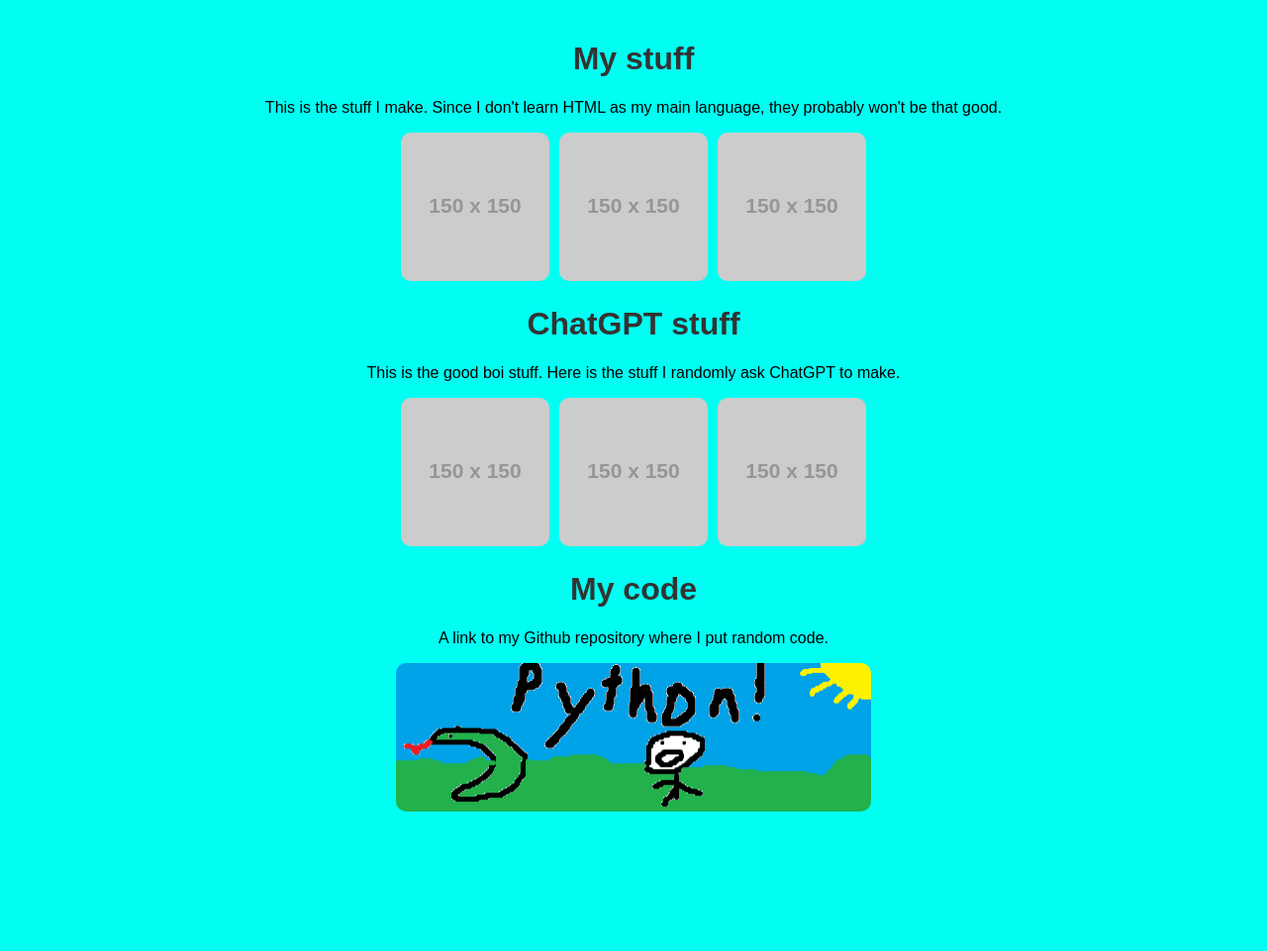
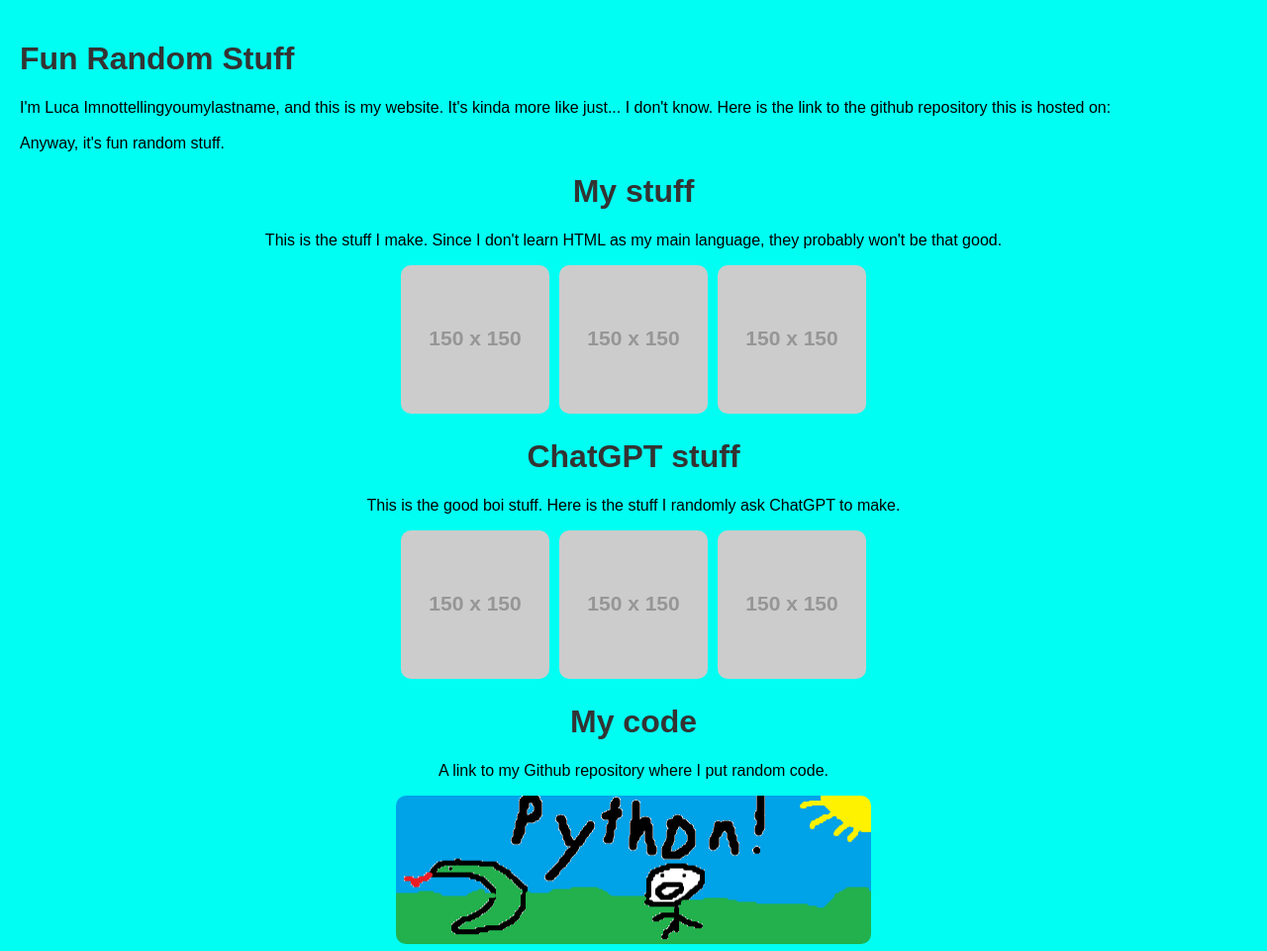
Before and after one commit to RandomStuff45/fun-random-stuff, a plain HTML site: page index.html in a window 1280 px wide. Shown: the whole page at 99% size. Before the commit the page ends 864 px from the top, so only its background shows below. Drawn offline with Linux system fonts and the light colour scheme; placeholder pictures from the web are drawn by us.

Commit message:
Added a description in the index.html file.

```diff
--- a/index.html
+++ b/index.html
@@ -8,6 +8,9 @@
     <link rel="stylesheet" href="styles.css">
 </head>
 <body>
+
+    <h1>Fun Random Stuff</h1>
+    <p>I'm Luca Imnottellingyoumylastname, and this is my website. It's kinda more like just... I don't know. Here is the link to the github repository this is hosted on:<br><a href="https://github.com/RandomStuff45/fun-random-stuff"></a><br>Anyway, it's fun random stuff.</p>
 
     <header>
         <h1>My stuff</h1>
```
